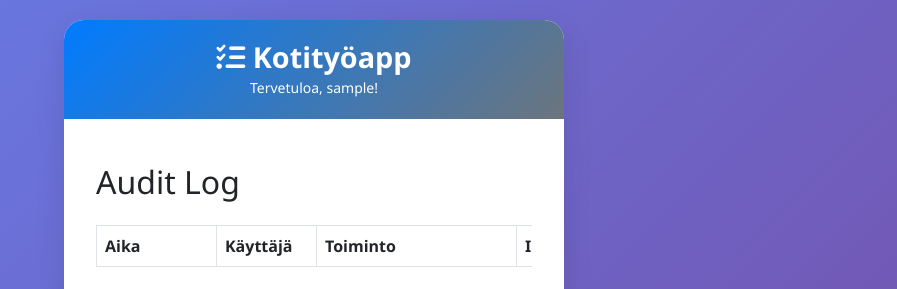
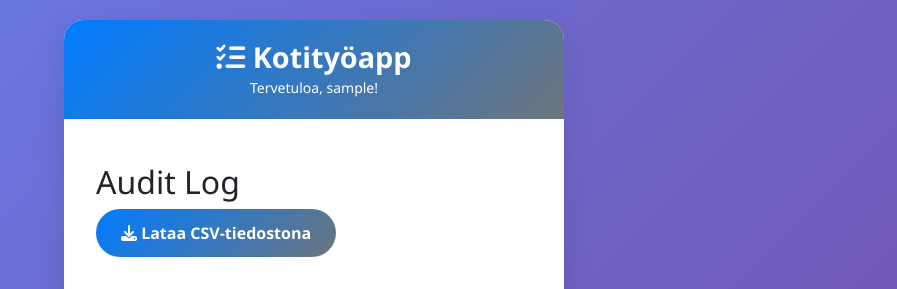
Before and after one commit to AapoTammisto/ChoresApp, a Flask app: page /parent/audit_log in a window 1280 px wide. Shown: the top 289 px of the page, without its empty margins (326-1223 px from the left). Run offline with Flask 3, Linux system fonts and the light colour scheme; the visitor is signed in with stand-in values (Sample User, id 1); data that the repository does not hold is empty.

Commit message:
download csv

```diff
--- a/app.py
+++ b/app.py
@@ -1,9 +1,11 @@
-from flask import Flask, render_template, request, redirect, url_for, flash, jsonify, session
+from flask import Flask, render_template, request, redirect, url_for, flash, jsonify, session, Response
 from flask_sqlalchemy import SQLAlchemy
 from datetime import datetime, timedelta
 import os
 from werkzeug.security import generate_password_hash, check_password_hash
 from flask_migrate import Migrate
+import csv
+from io import StringIO
 
 app = Flask(__name__)
 app.config['SECRET_KEY'] = 'your-secret-key-change-this-in-production'
@@ -1248,6 +1250,26 @@ def view_audit_log():
     logs = AuditLog.query.order_by(AuditLog.timestamp.desc()).limit(100).all()
     return render_template('audit_log.html', logs=logs)
 
+@app.route('/parent/audit_log/download')
+def download_audit_log():
+    if 'user_id' not in session or session['role'] != 'parent':
+        return redirect(url_for('login'))
+    logs = AuditLog.query.order_by(AuditLog.timestamp.desc()).all()
+    output = StringIO()
+    writer = csv.writer(output)
+    writer.writerow(['Timestamp', 'User ID', 'Username', 'Action', 'IP Address', 'User Agent'])
+    for log in logs:
+        writer.writerow([
+            log.timestamp.strftime('%Y-%m-%d %H:%M:%S'),
+            log.user_id,
+            log.username,
+            log.action,
+            log.ip_address,
+            log.user_agent
+        ])
+    output.seek(0)
+    return Response(output, mimetype='text/csv', headers={'Content-Disposition': 'attachment; filename=audit_log.csv'})
+
 def log_action(action):
     from flask import request, session
     user_id = session.get('user_id')
--- a/templates/audit_log.html
+++ b/templates/audit_log.html
@@ -2,6 +2,9 @@
 {% block content %}
 <div class="container mt-4">
     <h2>Audit Log</h2>
+    <a href="{{ url_for('download_audit_log') }}" class="btn btn-primary mb-3">
+        <i class="fas fa-download"></i> Lataa CSV-tiedostona
+    </a>
     <div class="table-responsive">
         <table class="table table-striped table-bordered mt-3">
             <thead>
```
